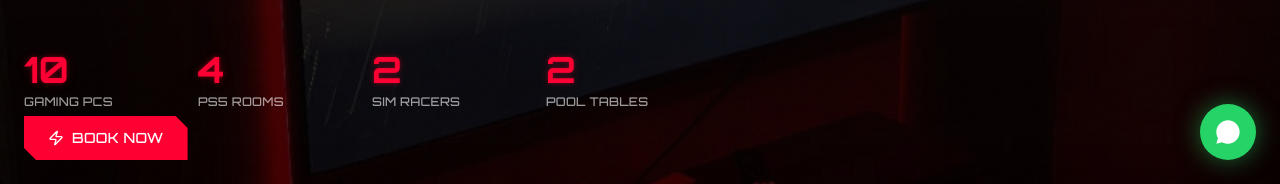
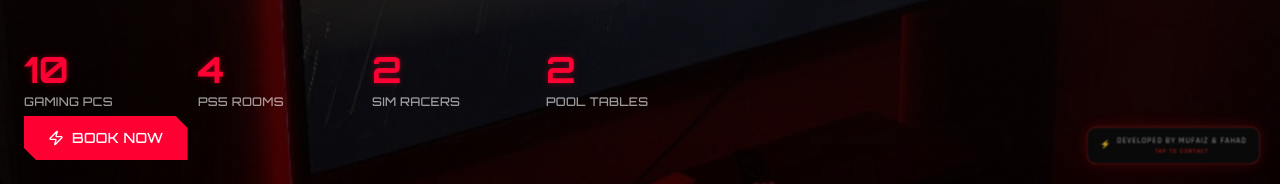
Before and after one commit to fahad9333/Game.brew, a React (Create React App) app in the folder frontend/: page / in a window 1280 px wide. Shown: the part 616-800 px from the top of the page. Built offline with nearby package versions, Linux system fonts and the light colour scheme; no server answers.

Commit message:
dev toast

```diff
--- a/frontend/src/components/Footer.jsx
+++ b/frontend/src/components/Footer.jsx
@@ -1,5 +1,5 @@
 import { useEffect, useRef, useState } from "react";
-import { Link } from "react-router-dom";
+import { Link, useLocation } from "react-router-dom";
 import { Instagram, Phone, Mail, MapPin } from "lucide-react";
 import { PHONE_DISPLAY, EMAIL, INSTAGRAM_URL, waLink, handleExternalClick } from "@/lib/api";
 import { IMAGES as IMG } from "@/lib/data";
@@ -9,52 +9,77 @@ export default function Footer() {
     const [toastVisible, setToastVisible] = useState(false);
     const [toastShown, setToastShown] = useState(false);
 
+    const location = useLocation();
+
+    // Restore toast visibility from this session (if previously triggered)
     useEffect(() => {
-        const el = footerRef.current;
-        if (!el) return;
+        const stored = sessionStorage.getItem("devToastShown");
+        if (stored === "1") {
+            setToastShown(true);
+            setToastVisible(true);
+        }
+    }, []);
 
-        const observer = new IntersectionObserver(
-            ([entry]) => {
-                if (entry.isIntersecting && !toastShown) {
-                    setToastShown(true);
-                    setToastVisible(true);
-                    setTimeout(() => setToastVisible(false), 4000);
-                }
-            },
-            { threshold: 0.3 }
-        );
+    // Show toast when user scrolls to bottom of page
+    useEffect(() => {
+        const onScroll = () => {
+            const atBottom = (window.innerHeight + window.scrollY) >= (document.documentElement.scrollHeight - 2);
+            if (atBottom && !toastShown) {
+                setToastShown(true);
+                setToastVisible(true);
+                try { sessionStorage.setItem("devToastShown", "1"); } catch {}
+            }
+        };
 
-        observer.observe(el);
-        return () => observer.disconnect();
+        window.addEventListener("scroll", onScroll, { passive: true });
+        // check immediately in case page already at bottom
+        onScroll();
+        return () => window.removeEventListener("scroll", onScroll);
     }, [toastShown]);
+
+    // Hide toast and clear session flag on route change
+    useEffect(() => {
+        // when the pathname changes, hide the toast so it can be triggered again
+        setToastVisible(false);
+        setToastShown(false);
+        try { sessionStorage.removeItem("devToastShown"); } catch {}
+    }, [location.pathname]);
 
     return (
         <>
             {/* Dev toast — fixed, fires once when footer scrolls into view */}
             <div
                 aria-live="polite"
+                role="button"
+                tabIndex={0}
+                onClick={() => window.open(`https://wa.me/916361713435?text=${encodeURIComponent("Hi, I'm interested in building a website.")}`, "_blank")}
+                onKeyDown={(e) => { if (e.key === 'Enter' || e.key === ' ') window.open(`https://wa.me/916361713435?text=${encodeURIComponent("Hi, I'm interested in building a website.")}`, "_blank"); }}
                 style={{
                     position: "fixed",
                     bottom: "1.25rem",
                     right: "1.25rem",
                     zIndex: 9999,
-                    pointerEvents: "none",
+                    pointerEvents: toastVisible ? "auto" : "none",
+                    cursor: toastVisible ? "pointer" : "default",
                     transition: "opacity 0.5s ease, transform 0.5s ease",
                     opacity: toastVisible ? 1 : 0,
-                    transform: toastVisible ? "translateY(0)" : "translateY(20px)",
+                    transform: toastVisible ? "translateY(0) scale(0.8)" : "translateY(20px) scale(0.8)",
+                    transformOrigin: "bottom right",
                 }}
             >
                 <div style={{
                     background: "rgba(10,10,10,0.92)",
                     border: "1px solid rgba(255,40,40,0.35)",
-                    borderRadius: "6px",
+                    borderRadius: "12px",
                     padding: "0.55rem 1rem",
                     boxShadow: "0 0 18px rgba(255,40,40,0.18)",
                     backdropFilter: "blur(10px)",
                     display: "flex",
                     alignItems: "center",
+                    justifyContent: "center",
                     gap: "0.5rem",
-                    whiteSpace: "nowrap",
+                    whiteSpace: "normal",
+                    textAlign: "center",
                 }}>
                     <span style={{ color: "rgba(255,40,40,0.8)", fontSize: "0.65rem" }}>⚡</span>
                     <span style={{
@@ -63,8 +88,10 @@ export default function Footer() {
                         letterSpacing: "0.1em",
                         textTransform: "uppercase",
                         color: "rgba(255,255,255,0.6)",
+                        display: "block",
                     }}>
-                        Developed by Mufaiz &amp; Fahad
+                        Developed by Mufaiz &amp; Fahad<br />
+                        <span style={{ color: "rgba(255,40,40,0.8)", fontSize: "0.50rem", display: "block" }}>Tap to contact</span>
                     </span>
                 </div>
             </div>
--- a/frontend/src/components/Layout.jsx
+++ b/frontend/src/components/Layout.jsx
@@ -2,7 +2,6 @@ import { Outlet, useLocation } from "react-router-dom";
 import { useEffect } from "react";
 import Navbar from "./Navbar";
 import Footer from "./Footer";
-import WhatsAppFloat from "./WhatsAppFloat";
 import BookNowFloat from "./BookNowFloat";
 
 export default function Layout() {
@@ -16,7 +15,6 @@ export default function Layout() {
                 <Outlet />
             </main>
             {!hideChrome && <Footer />}
-            {!hideChrome && <WhatsAppFloat />}
             {!hideChrome && <BookNowFloat />}
         </div>
     );
```
